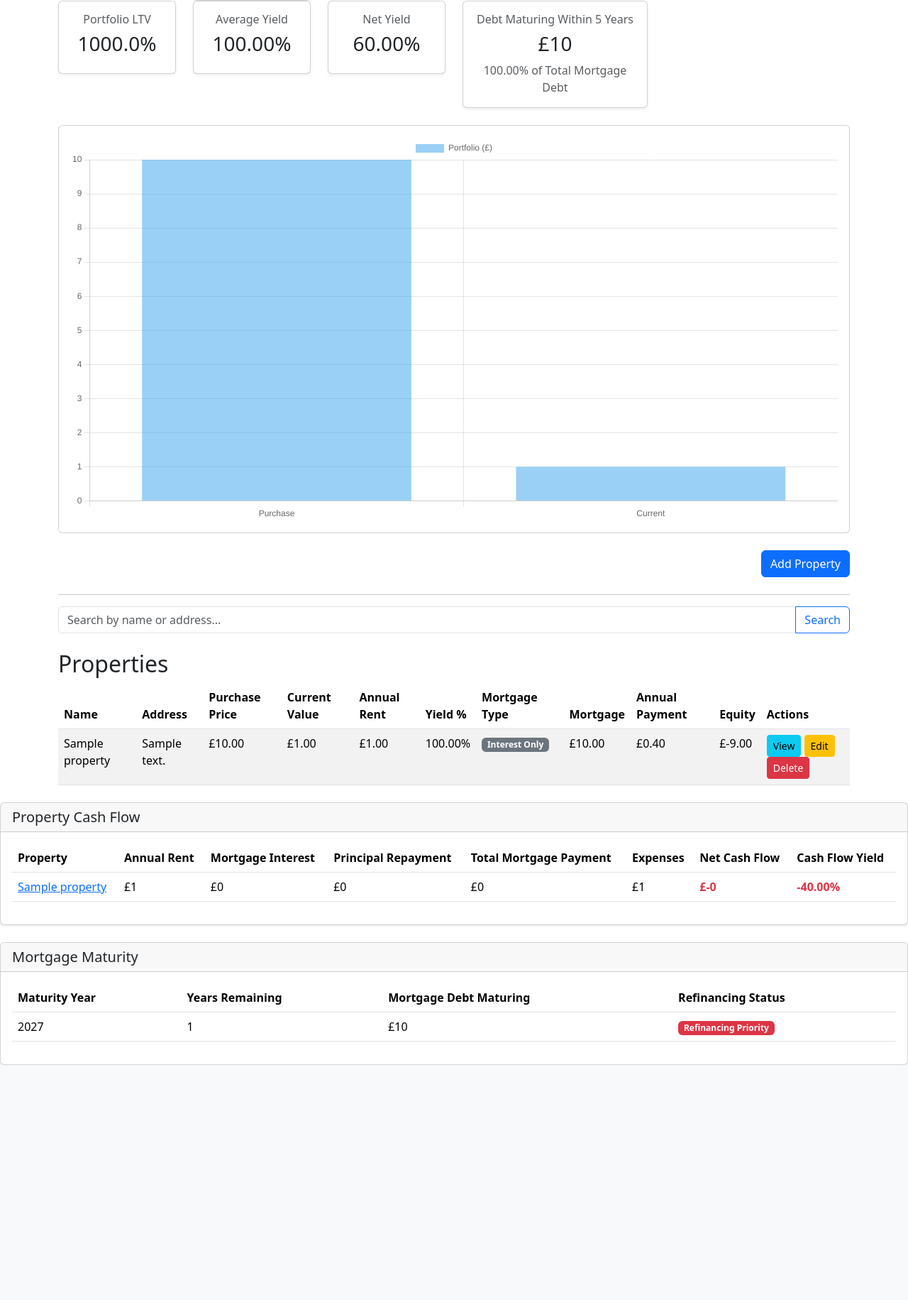
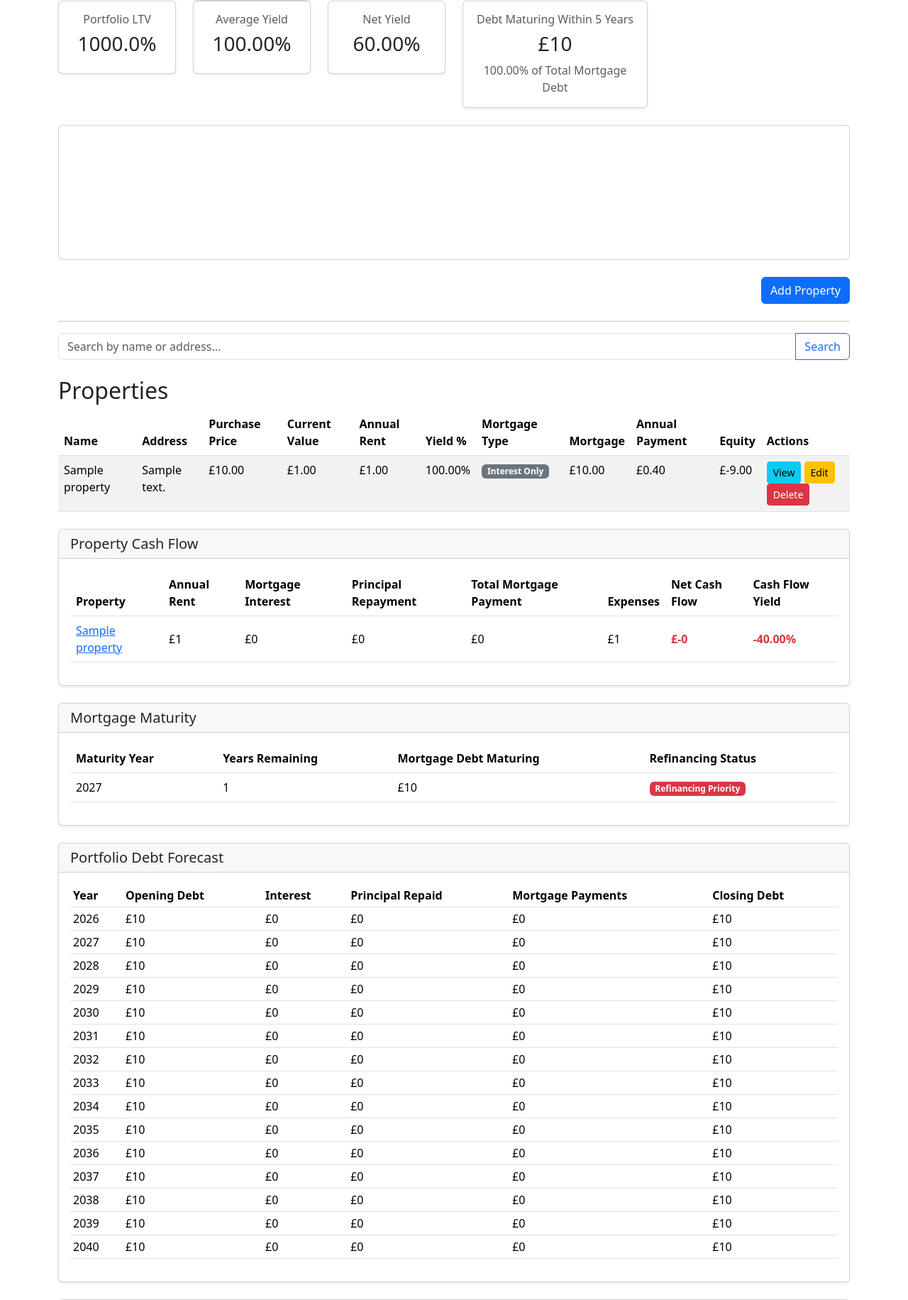
Before and after one commit to JerryRyan747/property-manager, a Flask app: page / in a window 1280 px wide. Shown: the part 443-2274 px from the top of the page at 71% size. Before the commit the page ends 1943 px from the top, so only its background shows below. Run offline with Flask 3, Linux system fonts and the light colour scheme; tables that the repository leaves empty hold one stand-in row (values such as "Sample post"); a map, chart or similar area stays blank.

Commit message:
Add portfolio equity forecast to debt chart

```diff
--- a/app/models/property.py
+++ b/app/models/property.py
@@ -119,6 +119,52 @@ class Property(db.Model):
             * 100
         )
 
+    def amortisation_schedule(self):
+
+        if (
+            self.mortgage_type != "repayment"
+            or not self.mortgage_balance
+            or not self.interest_rate
+            or not self.mortgage_term
+        ):
+            return []
+
+        balance = self.mortgage_balance
+
+        annual_rate = self.interest_rate / 100
+        monthly_rate = annual_rate / 12
+
+        months = self.mortgage_term * 12
+
+        payment = self.monthly_mortgage_payment
+
+        schedule = []
+
+        for year in range(1, self.mortgage_term + 1):
+
+            interest_paid = 0
+            principal_paid = 0
+
+            for _ in range(12):
+
+                interest = balance * monthly_rate
+
+                principal = payment - interest
+
+                balance -= principal
+
+                interest_paid += interest
+                principal_paid += principal
+
+            schedule.append({
+                "year": year,
+                "balance": max(balance, 0),
+                "interest": interest_paid,
+                "principal": principal_paid
+            })
+
+        return schedule
+
     @property
     def ltv(self):
         if not self.mortgage_balance or not self.current_value:
--- a/app/routes/main.py
+++ b/app/routes/main.py
@@ -34,6 +34,15 @@ def home():
     properties = query.order_by(Property.name).all()
 
     summary = portfolio_summary()
+    forecast_years = [
+    row["year"]
+    for row in summary["debt_forecast"]
+    ]
+
+    forecast_debt = [
+    row["closing_debt"]
+    for row in summary["debt_forecast"]
+    ]
 
     return render_template(
 
@@ -41,7 +50,11 @@ def home():
 
         properties=properties,
 
-        summary=summary
+        summary=summary,
+
+        forecast_years=forecast_years,
+
+        forecast_debt=forecast_debt
 
     )
 @main.route("/property/<int:property_id>")
--- a/app/templates/home.html
+++ b/app/templates/home.html
@@ -537,51 +537,6 @@ Dashboard
 
 {% endif %}
 
-{% endblock %}
-
-{% block scripts %}
-
-<script>
-
-const ctx = document.getElementById('portfolioChart');
-
-if (ctx) {
-
-    new Chart(ctx, {
-
-        type: 'bar',
-
-        data: {
-
-            labels: ['Purchase', 'Current'],
-
-            datasets: [{
-
-                label: 'Portfolio (£)',
-
-                data: [
-
-                    {{ summary.total_purchase|default(0) }},
-
-                    {{ summary.total_current|default(0) }}
-
-                ]
-
-            }]
-
-        },
-
-        options: {
-
-            responsive: true
-
-        }
-
-    });
-
-}
-
-</script>
 
 <div class="card mt-4 shadow-sm">
 
@@ -761,4 +716,169 @@ if (ctx) {
 
 </div>
 
+<div class="card mt-4 shadow-sm">
+
+    <div class="card-header">
+        <h5 class="mb-0">Portfolio Debt Forecast</h5>
+    </div>
+
+    <div class="card-body">
+
+        <div class="table-responsive">
+
+            <table class="table table-hover table-sm">
+
+                <thead>
+
+                    <tr>
+                        <th>Year</th>
+                        <th>Opening Debt</th>
+                        <th>Interest</th>
+                        <th>Principal Repaid</th>
+                        <th>Mortgage Payments</th>
+                        <th>Closing Debt</th>
+                    </tr>
+
+                </thead>
+
+                <tbody>
+
+                    {% for row in summary.debt_forecast %}
+
+                    <tr>
+
+                        <td>{{ row.year }}</td>
+
+                        <td>
+                            £{{ "{:,.0f}".format(row.opening_debt) }}
+                        </td>
+
+                        <td>
+                            £{{ "{:,.0f}".format(row.interest) }}
+                        </td>
+
+                        <td>
+                            £{{ "{:,.0f}".format(row.principal) }}
+                        </td>
+
+                        <td>
+                            £{{ "{:,.0f}".format(row.payments) }}
+                        </td>
+
+                        <td>
+                            £{{ "{:,.0f}".format(row.closing_debt) }}
+                        </td>
+
+                    </tr>
+
+                    {% endfor %}
+
+                </tbody>
+
+            </table>
+
+        </div>
+
+    </div>
+
+</div>
+
+<div class="card mt-4 shadow-sm">
+
+    <div class="card-header">
+        <h5 class="mb-0">
+            Portfolio Debt Reduction
+        </h5>
+    </div>
+
+    <div class="card-body">
+
+        <canvas id="debtForecastChart"></canvas>
+
+    </div>
+
+</div>
 {% endblock %}
+
+{% block scripts %}
+
+<script>
+
+document.addEventListener("DOMContentLoaded", function () {
+
+    const debtCtx = document.getElementById("debtForecastChart");
+
+    console.log("Debt canvas =", debtCtx);
+    console.log("Debt forecast =", {{ summary.debt_forecast | tojson }});
+
+    if (debtCtx) {
+
+        new Chart(debtCtx, {
+
+            type: "line",
+
+            data: {
+
+                labels: {{ summary.debt_forecast
+                    | map(attribute="year")
+                    | list
+                    | tojson }},
+
+                datasets: [
+                    {
+                        label: "Closing Mortgage Debt",
+                        data: {{ summary.debt_forecast
+                            | map(attribute="closing_debt")
+                            | list
+                            | tojson }},
+                        tension: 0.3,
+                        fill: false
+                    },
+                    {
+                        label: "Portfolio Equity",
+                        data: {{ summary.debt_forecast
+                            | map(attribute="equity")
+                            | list
+                            | tojson }},
+                        tension: 0.3,
+                        fill: false
+                    }
+                ]
+            },
+
+            options: {
+
+                responsive: true,
+
+                scales: {
+
+                    y: {
+
+                        beginAtZero: false,
+
+                        ticks: {
+
+                            callback: function(value) {
+
+                                return "£" +
+                                    value.toLocaleString();
+
+                            }
+
+                        }
+
+                    }
+
+                }
+
+            }
+
+        });
+
+    }
+
+});
+
+</script>
+
+{% endblock %}
```
Also changed, not shown: app/services/portfolio.py (+155 -43 lines), app/templates/property_detail.html (+68 -0 lines).
